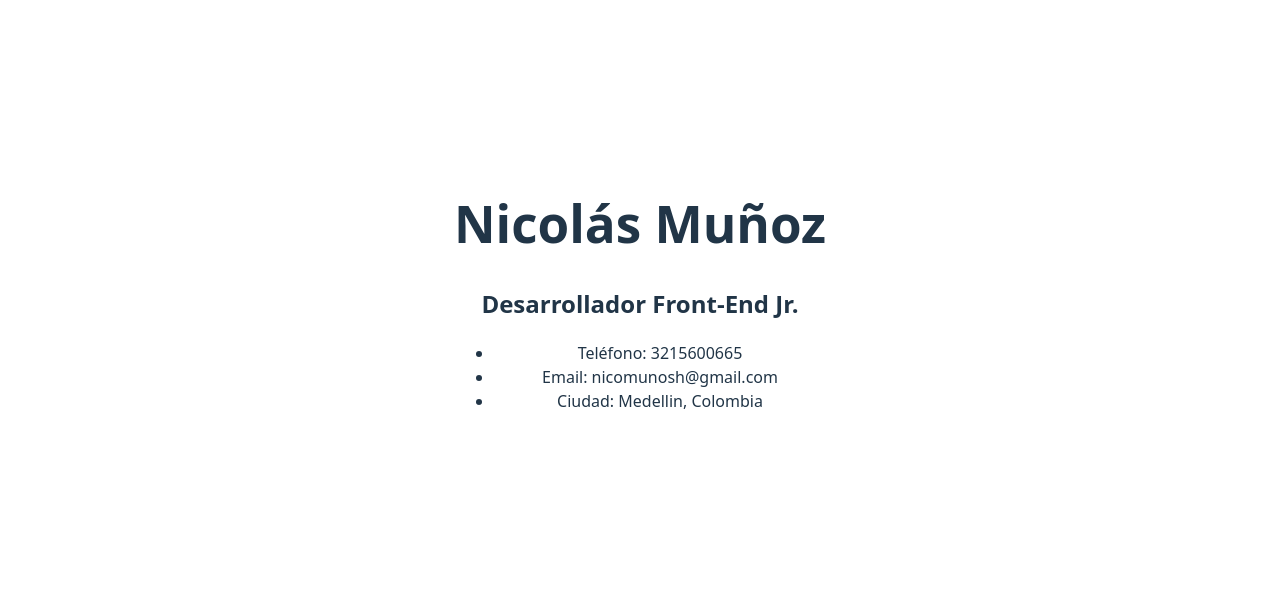
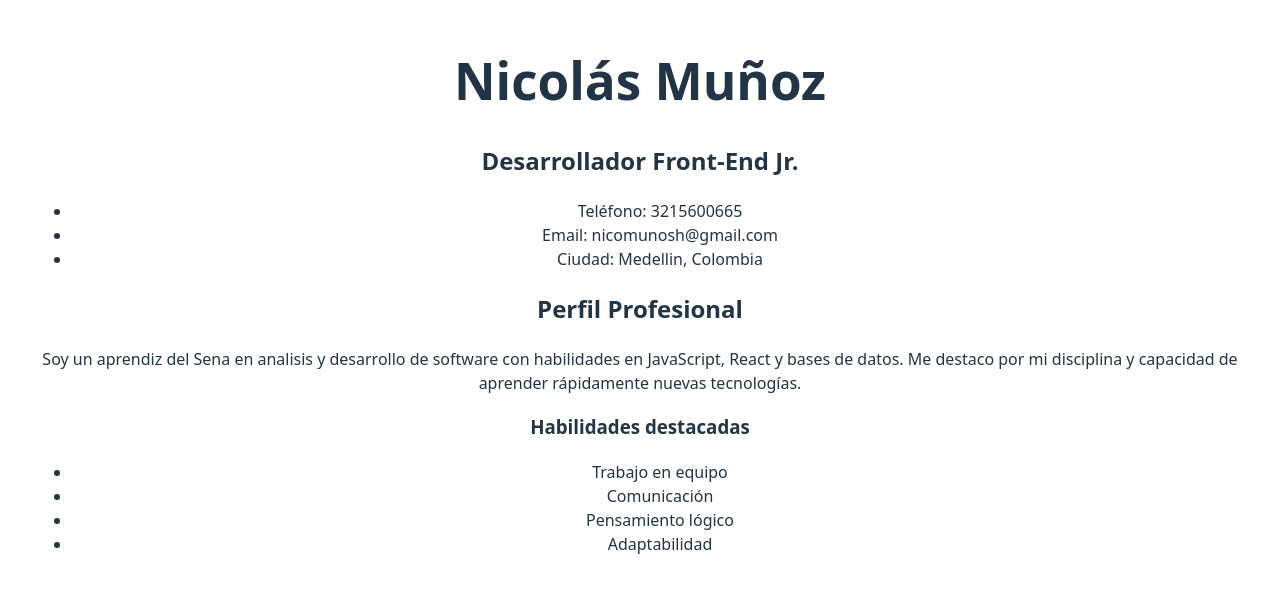
Before and after one commit to mi-proyecto-web/cv-react-nicolas-munoz, a React (Vite) app: page / in a window 1280 px wide. Shown: the part 105-698 px from the top of the page. Built offline with nearby package versions, Linux system fonts and the light colour scheme.

Commit message:
feat: componente Perfil con descripción personalizada

```diff
--- a/src/App.jsx
+++ b/src/App.jsx
@@ -1,10 +1,12 @@
 import CabeceraCV from "./components/CabeceraCV";
+import Perfil from "./components/Perfil";
 import "./App.css";
 
 function App() {
   return (
     <>
       <CabeceraCV />
+      <Perfil />
     </>
   );
 }
--- /dev/null
+++ b/src/components/Perfil.jsx
@@ -0,0 +1,22 @@
+function Perfil() {
+  return (
+    <section>
+      <h2>Perfil Profesional</h2>
+      <p>
+        Soy un aprendiz del Sena en analisis y desarrollo de software con
+        habilidades en JavaScript, React y bases de datos. Me destaco por mi
+        disciplina y capacidad de aprender rápidamente nuevas tecnologías.
+      </p>
+
+      <h3>Habilidades destacadas</h3>
+      <ul>
+        <li>Trabajo en equipo</li>
+        <li>Comunicación</li>
+        <li>Pensamiento lógico</li>
+        <li>Adaptabilidad</li>
+      </ul>
+    </section>
+  );
+}
+
+export default Perfil;
```
